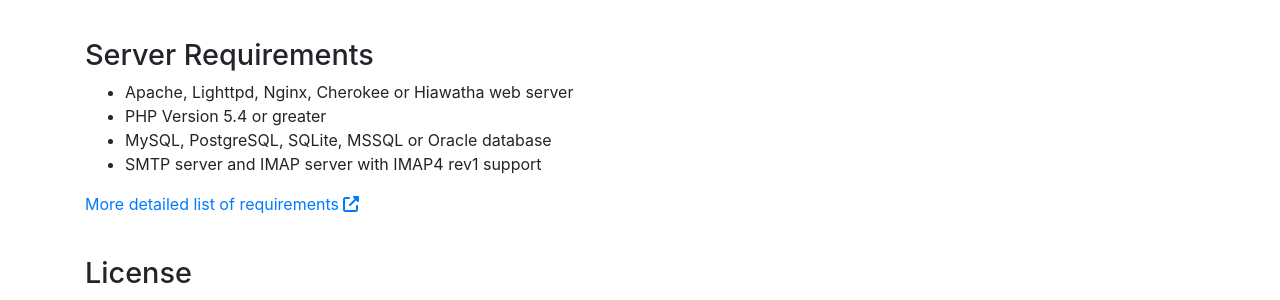
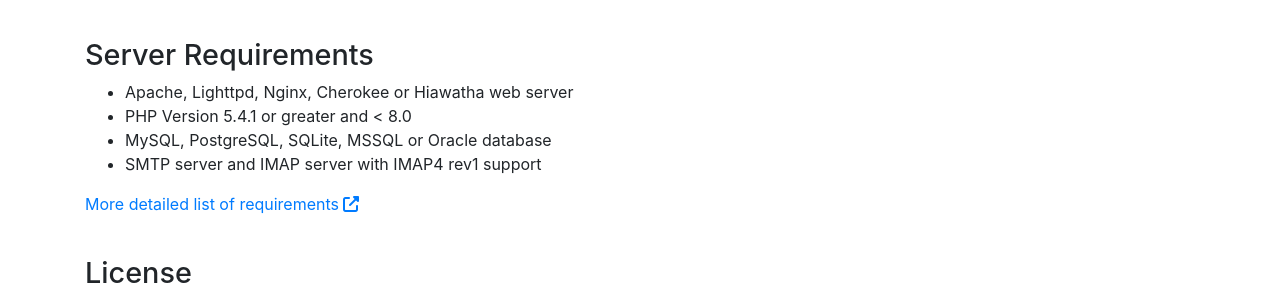
Before and after one commit to roundcube/roundcube.github.com, a Jekyll site: the page built from about/index.html, in a window 1280 px wide and 900 px high, scrolled down 827 px. Shown: the part 154-454 px from the top of the window. Built offline with Jekyll 4.4.1, drawn with Linux system fonts in a browser that asks for light colours; nearby versions of some CDN libraries; comment, search, counter and statistics services are not loaded.

Commit message:
Update PHP requirement (no PHP 8 support yet)

```diff
--- a/about/index.html
+++ b/about/index.html
@@ -90,7 +90,7 @@
         <h2>Server Requirements</h2>
         <ul>
             <li>Apache, Lighttpd, Nginx, Cherokee or Hiawatha web server</li>
-            <li>PHP Version 5.4 or greater</li>
+            <li>PHP Version 5.4.1 or greater and < 8.0</li>
             <li>MySQL, PostgreSQL, SQLite, MSSQL or Oracle database</li>
             <li>SMTP server and IMAP server with IMAP4 rev1 support</li>
         </ul>
```
Also changed, not shown: other parts of about/index.html (+1 -1 lines).
